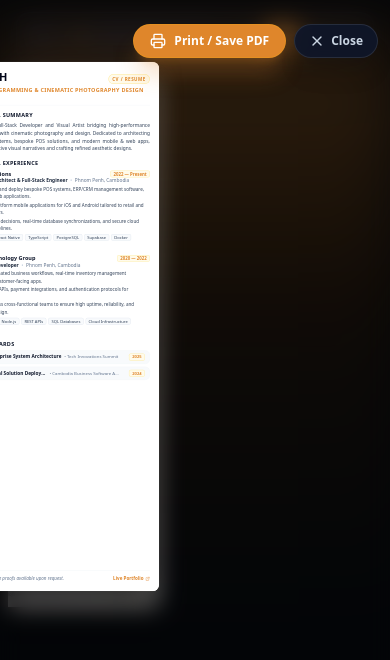
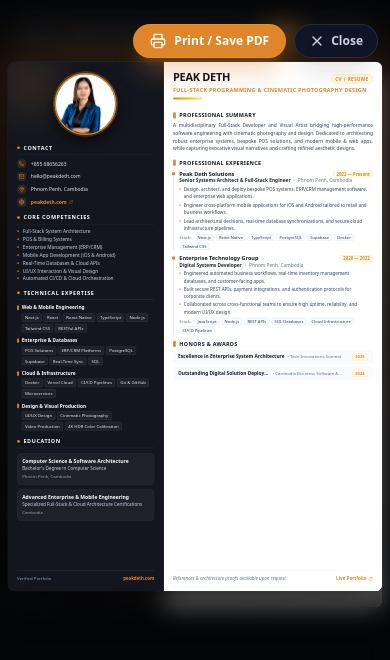
Before and after one commit to pudeth/peakdeth, a Next.js app: page /cv in a window 390 px wide. Both pictures are taken after a click on the button 241 px from the left and 37 px from the top of the page. Shown: the top 660 px of the page. Built offline with nearby package versions, Linux system fonts and the light colour scheme; no server answers; the database is empty; a web font is replaced by a local one.

Commit message:
fix(cv): fix mobile scaling alignment to display both left and right columns side-by-side

```diff
--- a/components/cv/cv-document.tsx
+++ b/components/cv/cv-document.tsx
@@ -29,7 +29,7 @@ export function CVDocument({ interactive = true, data }: CVDocumentProps) {
   return (
     <div
       id="cv-printable-document"
-      className="print-sheet mx-auto font-sans relative rounded-xl sm:rounded-2xl overflow-hidden shadow-[0_20px_60px_-15px_rgba(0,0,0,0.85),0_0_0_1px_rgba(255,255,255,0.08)] print:border-none print:shadow-none print:ring-0 print:rounded-none print:overflow-hidden print:w-full print:max-w-none"
+      className="print-sheet font-sans relative rounded-xl sm:rounded-2xl overflow-hidden shadow-[0_20px_60px_-15px_rgba(0,0,0,0.85),0_0_0_1px_rgba(255,255,255,0.08)] print:border-none print:shadow-none print:ring-0 print:rounded-none print:overflow-hidden print:w-full print:max-w-none"
       style={{
         width: '820px',
         minWidth: '820px',
--- a/components/cv/cv-view.tsx
+++ b/components/cv/cv-view.tsx
@@ -30,10 +30,12 @@ export function CVView({ initialData }: CVViewProps) {
   // Automatically compute scale so the 820px side-by-side A4 document fits mobile screens perfectly
   useEffect(() => {
     const handleResize = () => {
-      const padding = window.innerWidth < 640 ? 16 : 32
-      const available = window.innerWidth - padding
+      if (typeof window === 'undefined') return
+      const screenWidth = window.innerWidth || document.documentElement.clientWidth || 820
+      const padding = screenWidth < 640 ? 16 : 32
+      const available = Math.max(280, screenWidth - padding)
       if (available < 820) {
-        setAutoScale(Math.min(1, Math.max(0.35, available / 820)))
+        setAutoScale(Math.min(1, Math.max(0.2, available / 820)))
       } else {
         setAutoScale(1)
       }
@@ -248,9 +250,9 @@ export function CVView({ initialData }: CVViewProps) {
 
 
       {/* ── CV Document (Side-by-Side A4 format across Mobile & Desktop) ── */}
-      <main className="cv-main-container w-full max-w-5xl mx-auto flex justify-center overflow-x-auto pb-16 px-1 sm:px-0 print:p-0 print:m-0 print:max-w-none">
+      <main className="cv-main-container w-full max-w-5xl mx-auto flex justify-center overflow-x-auto pb-16 px-2 sm:px-4 print:p-0 print:m-0 print:max-w-none">
         <div
-          className="relative flex justify-center"
+          className="relative shrink-0"
           style={{
             width: `${Math.round(820 * currentZoom)}px`,
             height: `${Math.round(1160 * currentZoom)}px`,
@@ -260,7 +262,7 @@ export function CVView({ initialData }: CVViewProps) {
         >
           {/* Ambient presentation glow backdrop */}
           <div
-            className="absolute -inset-6 rounded-3xl bg-gradient-to-b from-[#df862b]/15 via-amber-600/5 to-transparent blur-2xl pointer-events-none -z-10"
+            className="absolute -inset-4 sm:-inset-6 rounded-2xl sm:rounded-3xl bg-gradient-to-b from-[#df862b]/15 via-amber-600/5 to-transparent blur-xl sm:blur-2xl pointer-events-none -z-10"
             aria-hidden="true"
           />
 
@@ -268,6 +270,9 @@ export function CVView({ initialData }: CVViewProps) {
             style={{
               width: '820px',
               height: '1160px',
+              position: 'absolute',
+              top: 0,
+              left: 0,
               transform: `scale(${currentZoom})`,
               transformOrigin: 'top left',
               transition: 'transform 0.15s ease-out',
@@ -312,7 +317,7 @@ export function CVView({ initialData }: CVViewProps) {
           {/* The Pristine CV Document in Fullscreen Modal */}
           <div
             onClick={(e) => e.stopPropagation()}
-            className="pb-16 relative flex justify-center"
+            className="pb-16 relative shrink-0"
             style={{
               width: `${Math.round(820 * currentZoom)}px`,
               height: `${Math.round(1160 * currentZoom)}px`,
@@ -321,13 +326,16 @@ export function CVView({ initialData }: CVViewProps) {
             }}
           >
             <div
-              className="absolute -inset-6 rounded-3xl bg-gradient-to-b from-[#df862b]/20 via-amber-600/5 to-transparent blur-2xl pointer-events-none -z-10"
+              className="absolute -inset-4 sm:-inset-6 rounded-2xl sm:rounded-3xl bg-gradient-to-b from-[#df862b]/20 via-amber-600/5 to-transparent blur-xl sm:blur-2xl pointer-events-none -z-10"
               aria-hidden="true"
             />
             <div
               style={{
                 width: '820px',
                 height: '1160px',
+                position: 'absolute',
+                top: 0,
+                left: 0,
                 transform: `scale(${currentZoom})`,
                 transformOrigin: 'top left',
                 transition: 'transform 0.15s ease-out',
```
